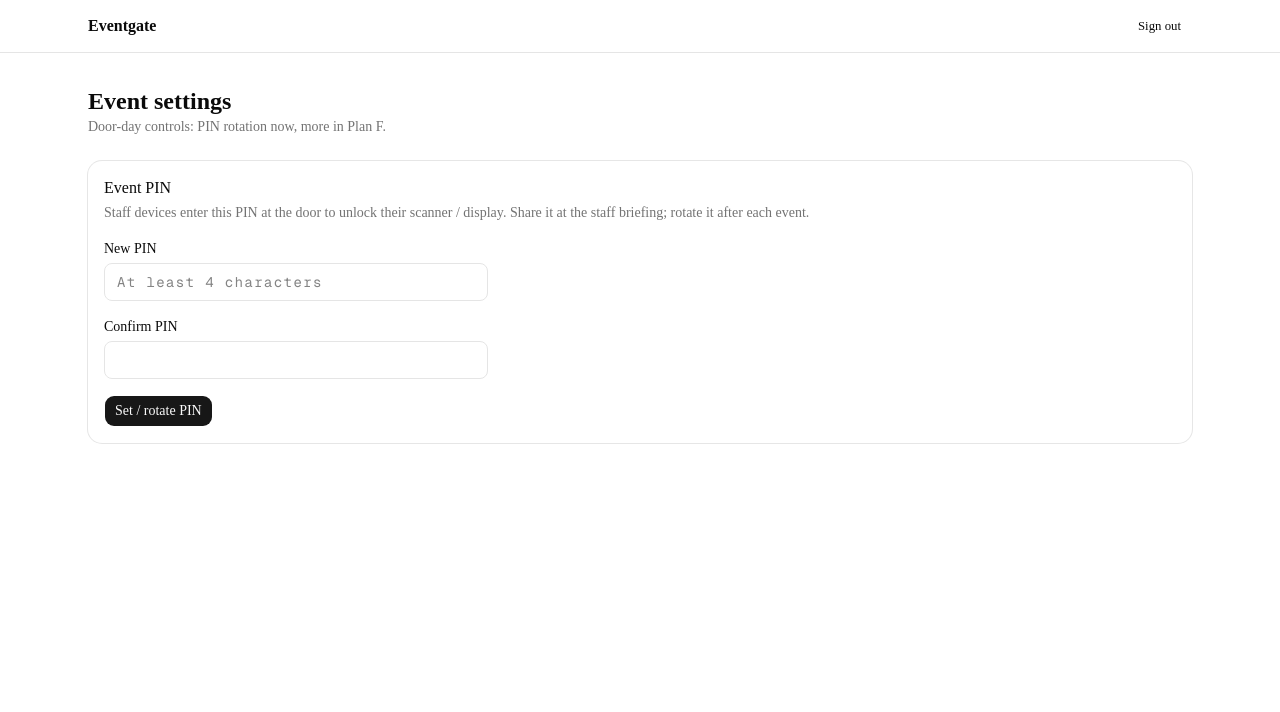
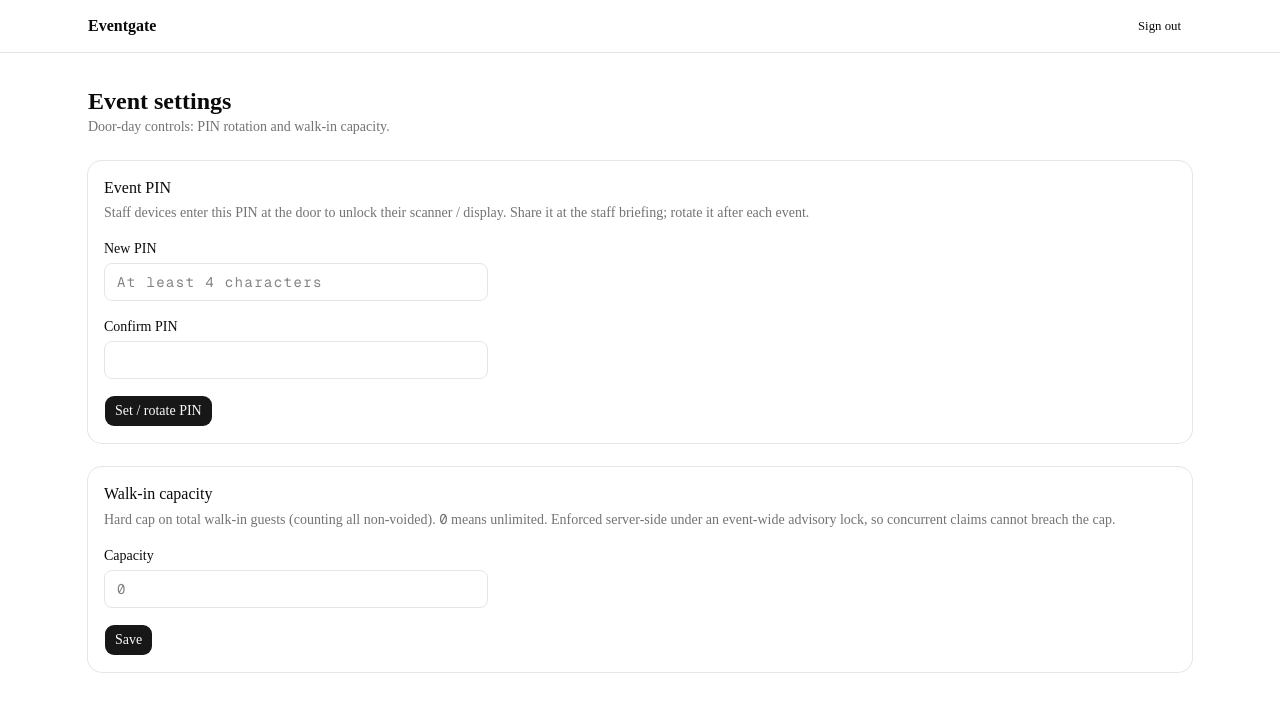
Before and after one commit to byondr-co/eventgate, a Next.js app in the folder frontend/: page /orgs/1/events/1/settings in a window 1280 px wide. Shown: the top 712 px of the page. Built offline with nearby package versions, Linux system fonts and the light colour scheme; no server answers.

Commit message:
feat(events): walkin_capacity input on event create + new settings card

```diff
--- a/frontend/app/(app)/orgs/[slug]/events/[eventSlug]/settings/page.tsx
+++ b/frontend/app/(app)/orgs/[slug]/events/[eventSlug]/settings/page.tsx
@@ -3,6 +3,7 @@
 import { useParams } from "next/navigation";
 
 import { PinManagementCard } from "@/components/events/pin-management-card";
+import { WalkinSettingsCard } from "@/components/events/walkin-settings-card";
 
 export default function EventSettingsPage() {
   const { slug, eventSlug } = useParams<{ slug: string; eventSlug: string }>();
@@ -11,10 +12,11 @@ export default function EventSettingsPage() {
       <div>
         <h1 className="text-2xl font-semibold">Event settings</h1>
         <p className="text-sm text-muted-foreground">
-          Door-day controls: PIN rotation now, more in Plan F.
+          Door-day controls: PIN rotation and walk-in capacity.
         </p>
       </div>
       <PinManagementCard orgSlug={slug} eventSlug={eventSlug} />
+      <WalkinSettingsCard orgSlug={slug} eventSlug={eventSlug} />
     </div>
   );
 }
--- a/frontend/components/events/event-create-wizard.tsx
+++ b/frontend/components/events/event-create-wizard.tsx
@@ -22,6 +22,10 @@ export function EventCreateWizard({ orgSlug }: { orgSlug: string }) {
   const [name, setName] = useState("");
   const [slug, setSlug] = useState("");
   const [venue, setVenue] = useState("");
+  // 0 = unlimited (matches backend default + `walkins_enabled` toggle being
+  // independent). Store as string so the input can be empty mid-edit; coerce
+  // on submit.
+  const [walkinCapacity, setWalkinCapacity] = useState("0");
   const [error, setError] = useState<string | null>(null);
 
   const onNameChange = (v: string) => {
@@ -32,8 +36,13 @@ export function EventCreateWizard({ orgSlug }: { orgSlug: string }) {
   const onSubmit = async (e: React.FormEvent) => {
     e.preventDefault();
     setError(null);
+    const cap = walkinCapacity.trim() === "" ? 0 : Number(walkinCapacity);
+    if (!Number.isInteger(cap) || cap < 0) {
+      setError("Walk-in capacity must be a non-negative whole number.");
+      return;
+    }
     try {
-      const event = await create.mutateAsync({ name, slug, venue });
+      const event = await create.mutateAsync({ name, slug, venue, walkin_capacity: cap });
       router.push(`/orgs/${orgSlug}/events/${event.slug}`);
     } catch (err) {
       setError((err as Error).message);
@@ -77,6 +86,23 @@ export function EventCreateWizard({ orgSlug }: { orgSlug: string }) {
               className="mt-1 w-full rounded-md border border-input bg-background px-3 py-2 text-sm"
             />
           </label>
+          <label className="block">
+            <span className="text-sm font-medium">Walk-in capacity</span>
+            <input
+              type="number"
+              inputMode="numeric"
+              min={0}
+              step={1}
+              value={walkinCapacity}
+              onChange={(e) => setWalkinCapacity(e.target.value)}
+              className="mt-1 w-full rounded-md border border-input bg-background px-3 py-2 text-sm font-mono"
+              placeholder="0"
+            />
+            <span className="block mt-1 text-xs text-muted-foreground">
+              Hard cap on total walk-in guests. <code>0</code> means unlimited. Editable later in
+              event settings.
+            </span>
+          </label>
           <Button type="submit" className="w-full" disabled={create.isPending || !name || !slug}>
             {create.isPending ? "Creating…" : "Create event"}
           </Button>
--- /dev/null
+++ b/frontend/components/events/walkin-settings-card.tsx
@@ -0,0 +1,83 @@
+"use client";
+
+import { useState } from "react";
+
+import { Button } from "@/components/ui/button";
+import { Card, CardContent, CardDescription, CardHeader, CardTitle } from "@/components/ui/card";
+import { useEvent, useUpdateEvent } from "@/lib/events";
+
+type Props = { orgSlug: string; eventSlug: string };
+
+export function WalkinSettingsCard({ orgSlug, eventSlug }: Props) {
+  const event = useEvent(orgSlug, eventSlug);
+  const update = useUpdateEvent(orgSlug, eventSlug);
+  // Draft pattern: `null` means "show whatever the server says"; a string
+  // means "user is editing". Avoids the useEffect→setState anti-pattern that
+  // the React 19 lint rule (`react-hooks/set-state-in-effect`) rejects, and
+  // keeps in-flight edits from being blown away if the query refetches.
+  const [capacityDraft, setCapacityDraft] = useState<string | null>(null);
+  const [error, setError] = useState<string | null>(null);
+  const [success, setSuccess] = useState<string | null>(null);
+
+  const serverValue = event.data ? String(event.data.walkin_capacity) : "";
+  const capacity = capacityDraft ?? serverValue;
+
+  const onSubmit = async (e: React.FormEvent) => {
+    e.preventDefault();
+    setError(null);
+    setSuccess(null);
+    const cap = capacity.trim() === "" ? 0 : Number(capacity);
+    if (!Number.isInteger(cap) || cap < 0) {
+      setError("Walk-in capacity must be a non-negative whole number.");
+      return;
+    }
+    try {
+      const updated = await update.mutateAsync({ walkin_capacity: cap });
+      // Drop the draft so the input mirrors the (now refetched) server value.
+      setCapacityDraft(null);
+      setSuccess(
+        updated.walkin_capacity === 0
+          ? "Saved. Walk-ins are unlimited."
+          : `Saved. Cap set to ${updated.walkin_capacity}.`,
+      );
+    } catch (err) {
+      setError((err as Error).message);
+    }
+  };
+
+  return (
+    <Card>
+      <CardHeader>
+        <CardTitle>Walk-in capacity</CardTitle>
+        <CardDescription>
+          Hard cap on total walk-in guests (counting all non-voided). <code>0</code> means
+          unlimited. Enforced server-side under an event-wide advisory lock, so concurrent claims
+          cannot breach the cap.
+        </CardDescription>
+      </CardHeader>
+      <CardContent>
+        <form onSubmit={onSubmit} className="space-y-4 max-w-sm">
+          <label className="block">
+            <span className="text-sm font-medium">Capacity</span>
+            <input
+              type="number"
+              inputMode="numeric"
+              min={0}
+              step={1}
+              value={capacity}
+              onChange={(e) => setCapacityDraft(e.target.value)}
+              disabled={event.isLoading}
+              className="mt-1 w-full rounded-md border border-input bg-background px-3 py-2 text-sm font-mono"
+              placeholder="0"
+            />
+          </label>
+          <Button type="submit" disabled={update.isPending || event.isLoading}>
+            {update.isPending ? "Saving…" : "Save"}
+          </Button>
+          {error && <p className="text-sm text-destructive">{error}</p>}
+          {success && <p className="text-sm text-green-600">{success}</p>}
+        </form>
+      </CardContent>
+    </Card>
+  );
+}
--- a/frontend/lib/events.ts
+++ b/frontend/lib/events.ts
@@ -17,6 +17,8 @@ export type Event = {
   venue: string;
   registration_open: boolean;
   walkins_enabled: boolean;
+  /** Hard cap on total walk-in guests (counting all non-voided). 0 means unlimited. */
+  walkin_capacity: number;
   created_at: string;
 };
 
@@ -100,12 +102,31 @@ export function useCreateEvent(orgSlug: string) {
       venue?: string;
       starts_at?: string;
       ends_at?: string;
+      walkin_capacity?: number;
     }) =>
       apiFetch<Event>(`/api/v1/orgs/${orgSlug}/events/`, {
         method: "POST",
         body: JSON.stringify(input),
       }),
     onSuccess: () => qc.invalidateQueries({ queryKey: ["events", orgSlug] }),
+  });
+}
+
+/** PATCH a subset of event fields. Backend accepts walkin_capacity, venue,
+ *  walkins_enabled, registration_open, etc. (anything not in EventSerializer's
+ *  read_only_fields). */
+export function useUpdateEvent(orgSlug: string, eventSlug: string) {
+  const qc = useQueryClient();
+  return useMutation({
+    mutationFn: (input: Partial<Pick<Event, "walkin_capacity" | "walkins_enabled" | "venue">>) =>
+      apiFetch<Event>(`/api/v1/orgs/${orgSlug}/events/${eventSlug}/`, {
+        method: "PATCH",
+        body: JSON.stringify(input),
+      }),
+    onSuccess: () => {
+      qc.invalidateQueries({ queryKey: ["events", orgSlug] });
+      qc.invalidateQueries({ queryKey: ["events", orgSlug, eventSlug] });
+    },
   });
 }
 
```
